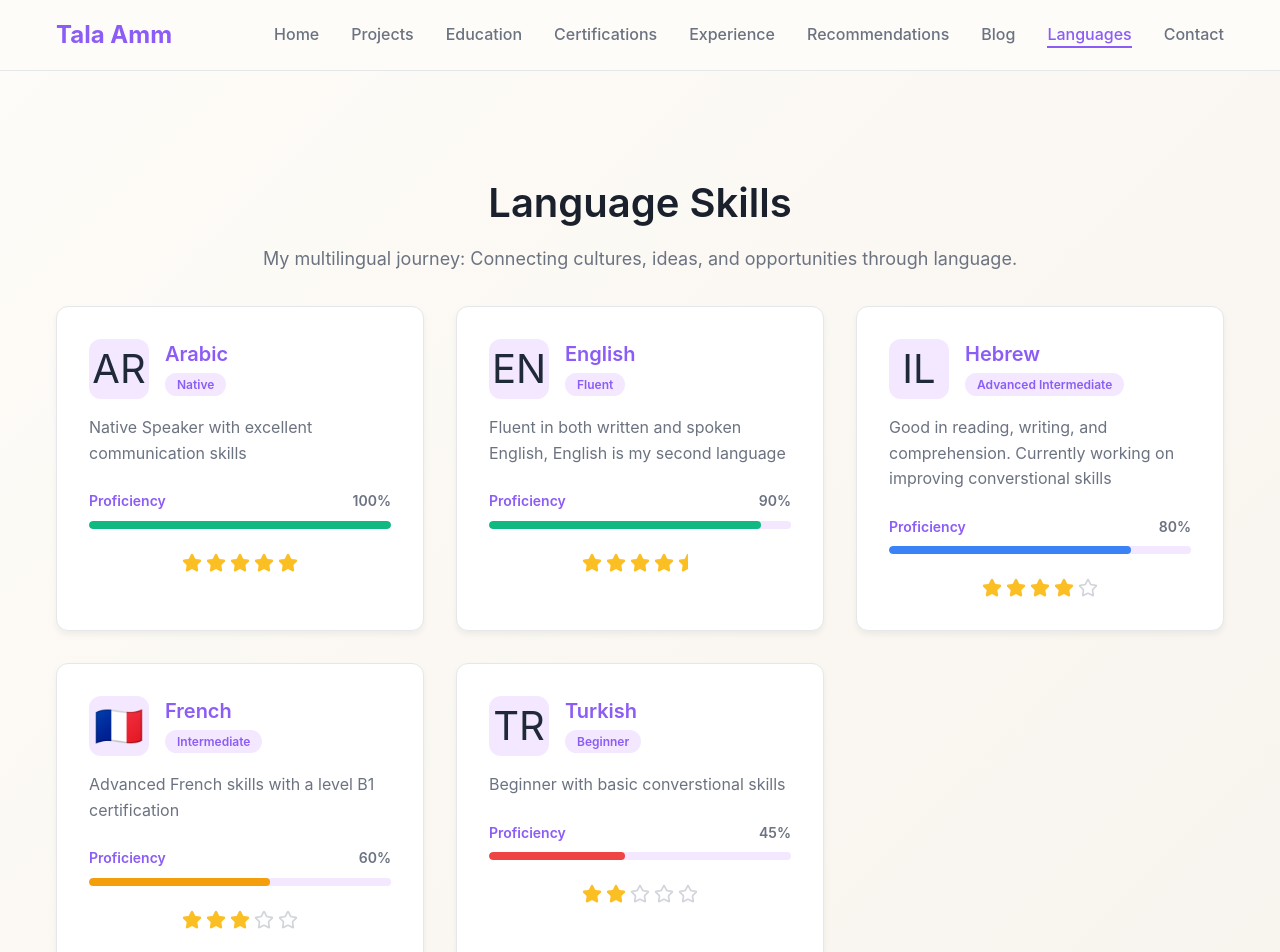
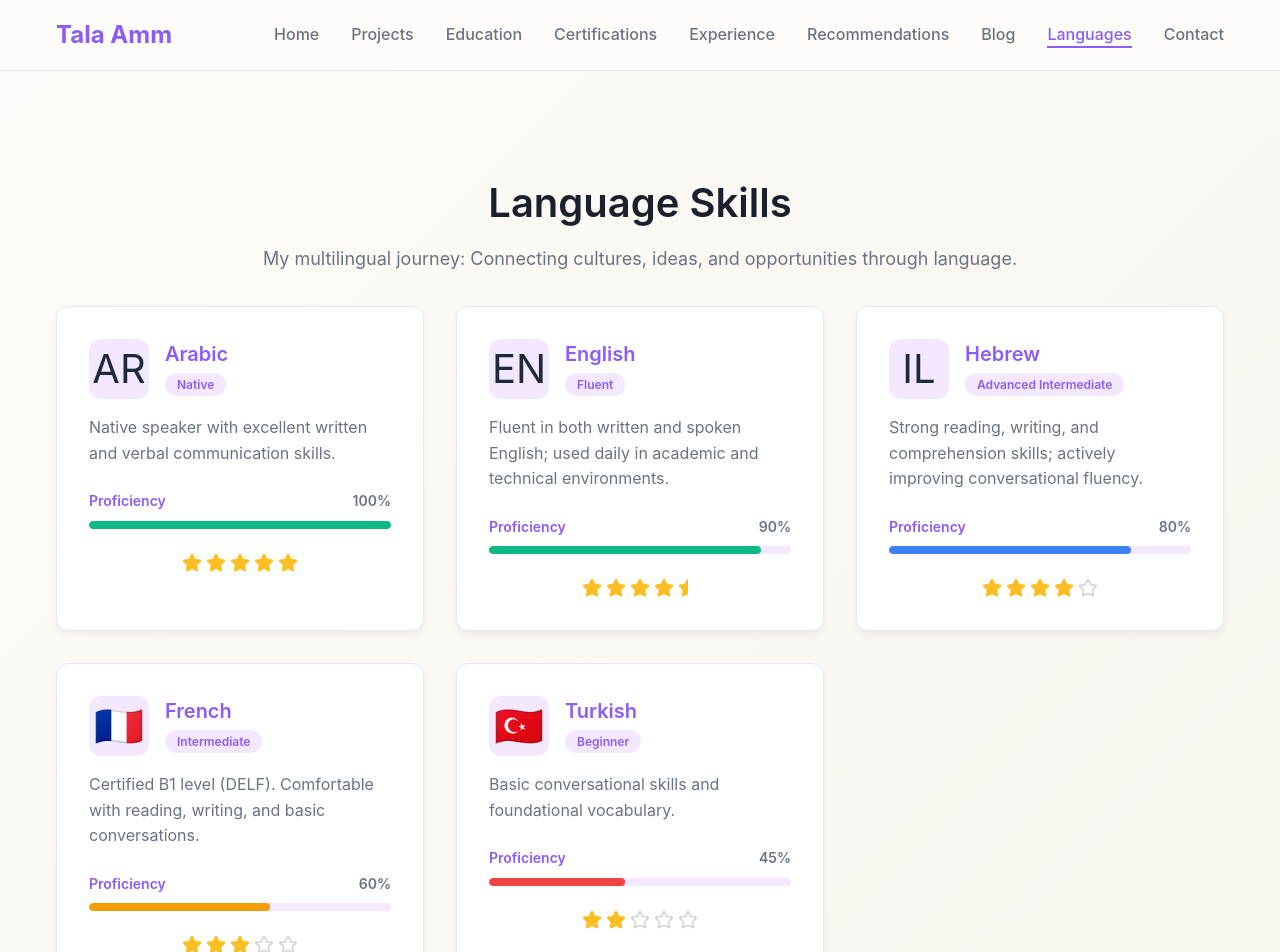
Before and after one commit to talaamm/portfolio, a React (Vite) app in the folder portfolio-site/: page /languages in a window 1280 px wide. Shown: the top 952 px of the page. Built offline with nearby package versions, Linux system fonts and the light colour scheme.

Commit message:
fixing languages

```diff
--- a/portfolio-site/src/pages/Home.tsx
+++ b/portfolio-site/src/pages/Home.tsx
@@ -226,7 +226,7 @@ const Home = () => {
             Email
           </a>
         </div>
-        <p className="hero-subtitle">
+        <p className="hero-subtitle" style="font-size: 1.0rem;">
           You can also find me by Googling my name.
         </p>
       </motion.section>
--- a/portfolio-site/src/pages/LanguageSkills.tsx
+++ b/portfolio-site/src/pages/LanguageSkills.tsx
@@ -9,7 +9,7 @@ const LanguageSkills = () => {
       proficiency: 100,
       level: 'Native',
       flag: 'AR',
-      description: 'Native Speaker with excellent communication skills'
+      description: 'Native speaker with excellent written and verbal communication skills.'
     },
     {
       id: 'english',
@@ -17,7 +17,7 @@ const LanguageSkills = () => {
       proficiency: 90,
       level: 'Fluent',
       flag: 'EN',
-      description: 'Fluent in both written and spoken English, English is my second language'
+      description: 'Fluent in both written and spoken English; used daily in academic and technical environments.'
     },
     {
       id: 'hebrew',
@@ -25,7 +25,7 @@ const LanguageSkills = () => {
       proficiency: 80,
       level: 'Advanced Intermediate',
       flag: 'IL',
-      description: 'Good in reading, writing, and comprehension. Currently working on improving converstional skills '
+description: 'Strong reading, writing, and comprehension skills; actively improving conversational fluency.'
     },
     {
       id: 'french',
@@ -33,15 +33,16 @@ const LanguageSkills = () => {
       proficiency: 60,
       level: 'Intermediate',
       flag: '🇫🇷',
-      description: 'Advanced French skills with a level B1 certification'
+      description: 'Certified B1 level (DELF). Comfortable with reading, writing, and basic conversations.'
     },
     {
       id: 'turkish',
       name: 'Turkish',
       proficiency: 45,
       level: 'Beginner',
-      flag: 'TR',
-      description: 'Beginner with basic converstional skills'
+      flag: '🇹🇷',
+      description: 'Basic conversational skills and foundational vocabulary.'
+
     },
   ]
 
```
